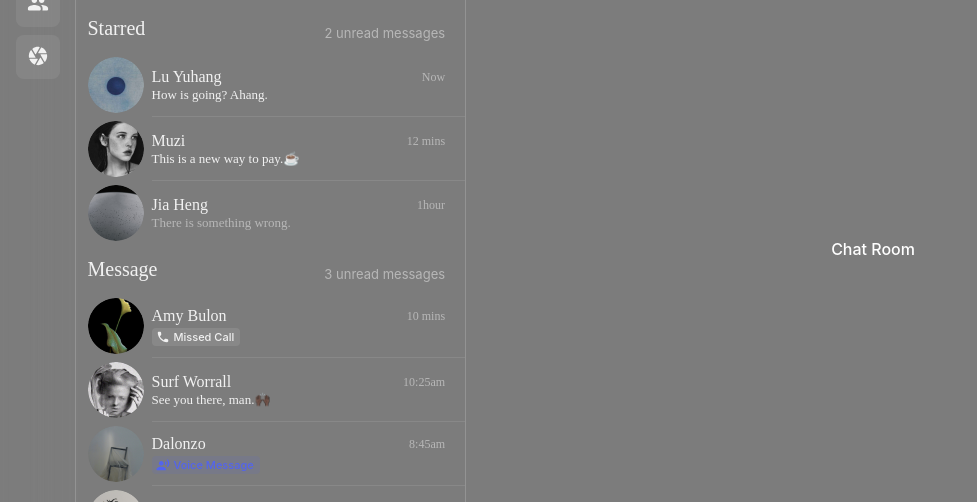
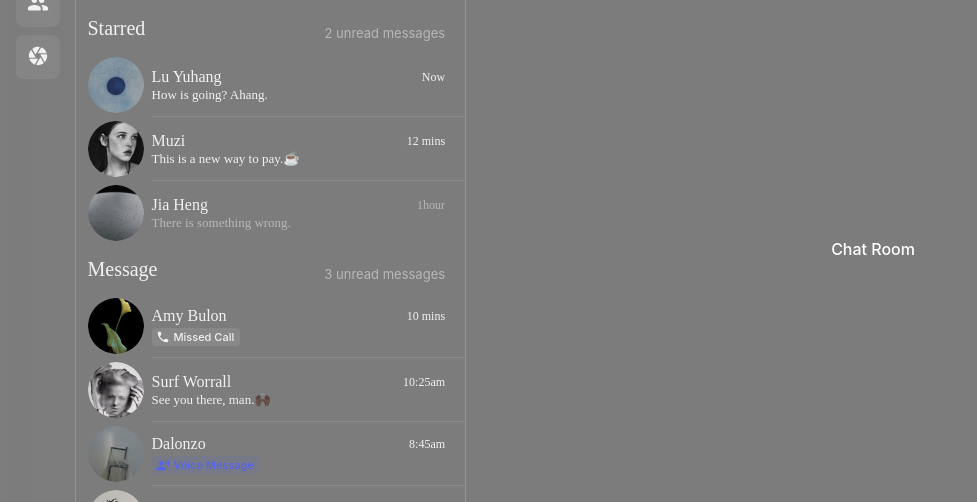
Before and after one commit to mordochi/rolo_test, a React (Create React App) app: page / in a window 1280 px wide. Shown: the part 151-653 px from the top of the page, without its empty margins (0-977 px from the left). Built offline with nearby package versions, Linux system fonts and the light colour scheme.

Commit message:
update style of timestamp

```diff
--- a/src/Component/Messages/index.jsx
+++ b/src/Component/Messages/index.jsx
@@ -64,7 +64,7 @@ const Messages = props => {
           <Info isLastOne={i === props.messageGroups.length - 1}>
             <Wrapper>
               <Name>{group.name}</Name>
-              <Timestamp isUnread={group.message.isUnread}>
+              <Timestamp isUnread={group.message.is_unread}>
                 {group.timestamp}
               </Timestamp>
             </Wrapper>
```
